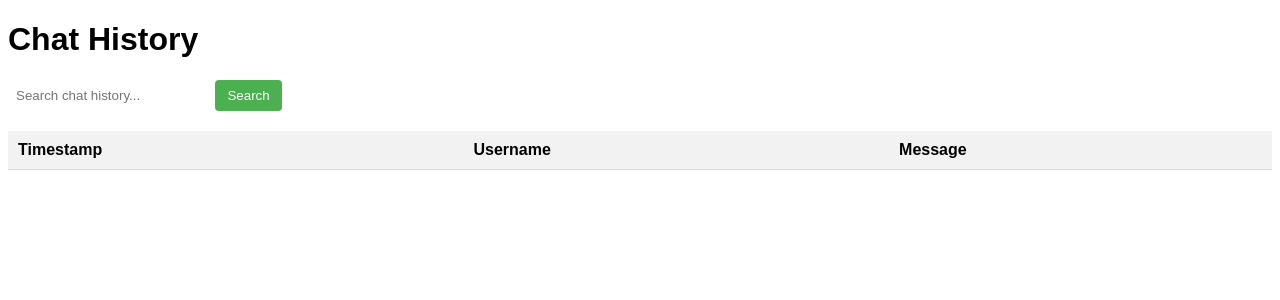
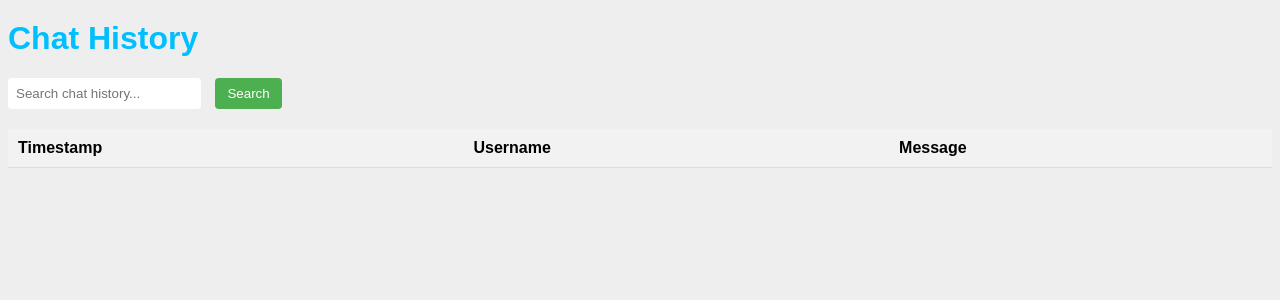
Before and after one commit to wiltchamberian/CITS3403_Project, a Flask app: page /chat-history-page in a window 1280 px wide. Shown: the top 300 px of the page. Run offline with Flask 3, Linux system fonts and the light colour scheme; lists and menus that the app fills with data are empty.

Commit message:
formatting chat history page to match style

```diff
--- a/templates/chat_history.html
+++ b/templates/chat_history.html
@@ -4,33 +4,30 @@
     <meta charset="UTF-8">
     <title>Chat History</title>
     <style>
-      /* CSS styles go here */
+      /* CSS styles here */
       body {
-            font-family: Arial, sans-serif;
+        font-family: Arial, sans-serif;
+        background-color: #EEE;
       }
-      table {
-        width: 100%;
-        border-collapse: collapse;
+
+      h1 {
+        color: #00BFFF;
+        text-align: left;
+        margin-top: 20px;
+      }
+
+      form {
+        text-align: left;
         margin-bottom: 20px;
       }
-      th, td {
-        padding: 10px;
-        text-align: left;
-        border-bottom: 1px solid #ddd;
-      }
-      th {
-        background-color: #f2f2f2;
-        font-weight: bold;
-      }
-      form {
-        margin-bottom: 20px;
-      }
+
       input[type="text"] {
         padding: 8px;
         border: none;
         border-radius: 4px;
         margin-right: 10px;
       }
+
       button[type="submit"] {
         background-color: #4CAF50;
         color: white;
@@ -39,11 +36,26 @@
         border-radius: 4px;
         cursor: pointer;
       }
+
       button[type="submit"]:hover {
         background-color: #45a049;
       }
-      input[type="hidden"]{
-        display: none;
+
+      table {
+        width: 100%;
+        border-collapse: collapse;
+        margin: 20px auto;
+      }
+
+      th, td {
+        padding: 10px;
+        text-align: left;
+        border-bottom: 1px solid #ddd;
+      }
+
+      th {
+        background-color: #f2f2f2;
+        font-weight: bold;
       }
     </style>
   </head>
```
